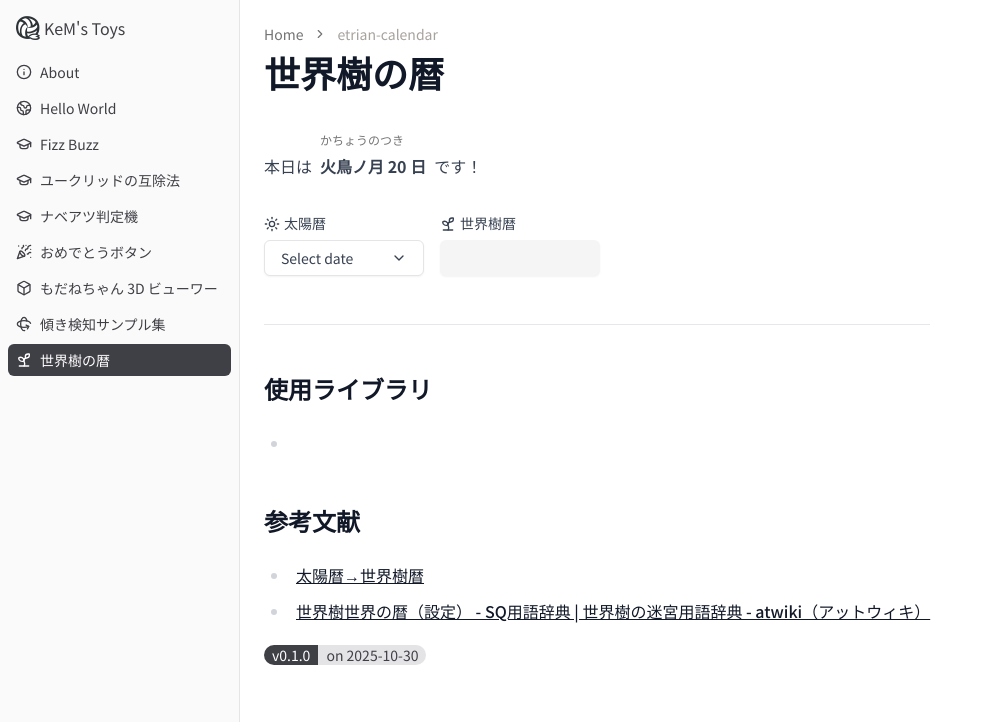
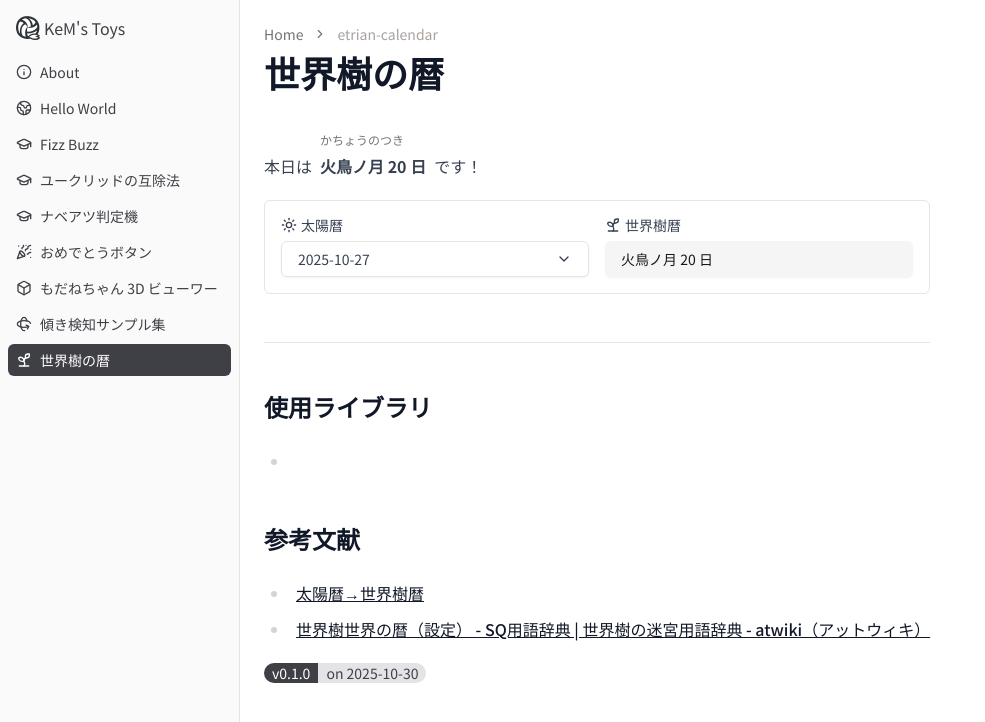
Before and after one commit to kem198/kems-toys, a Next.js app: page /etrian-calendar in a window 1280 px wide. Shown: the top 722 px of the page, without its empty margins (0-985 px from the left). Built offline with nearby package versions, Linux system fonts and the light colour scheme.

Commit message:
feat: add TodaysEtrianDateDisplay component and integrate it into the EtrianCalendar page

```diff
--- a/src/app/(toys)/etrian-calendar/_components/etrian-calendar.tsx
+++ b/src/app/(toys)/etrian-calendar/_components/etrian-calendar.tsx
@@ -2,6 +2,7 @@
 
 import { Button } from "@/components/ui/button";
 import { Calendar } from "@/components/ui/calendar";
+import { Item, ItemContent } from "@/components/ui/item";
 import { Label } from "@/components/ui/label";
 import {
   Popover,
@@ -14,29 +15,15 @@ import React from "react";
 import { toEtrianDate } from "../_utils/etrian-utils";
 
 function EtrianCalendar() {
-  const today = new Date();
-  const todaysEtrianDate = toEtrianDate(today);
-
   const [open, setOpen] = React.useState(false);
-  const [date, setDate] = React.useState<Date | undefined>(undefined);
+  const [date, setDate] = React.useState<Date | undefined>(new Date());
 
   return (
-    <div className="flex flex-col gap-4">
-      <div className="flex items-end gap-2">
-        <p className="mt-0">本日は</p>
-        <p className="mt-0">
-          <span className="text-xs text-muted-foreground">
-            {todaysEtrianDate.month.kana}
-          </span>
-          <br />
-          <span className="font-bold">{`${todaysEtrianDate.month.name} ${todaysEtrianDate.day && `${todaysEtrianDate.day} 日`}`}</span>
-        </p>
-        <p className="mt-0">です！</p>
-      </div>
-
     <div className="flex flex-wrap items-center gap-4">
-        <div className="flex flex-col gap-2">
-          <Label htmlFor="date" className="flex gap-1">
+      <Item variant="outline" className="w-full">
+        <ItemContent className="flex flex-row flex-wrap gap-4">
+          <div className="flex flex-1 flex-col gap-2">
+            <Label htmlFor="date" className="flex items-center gap-1">
               <Sun size={16} />
               太陽暦
             </Label>
@@ -45,7 +32,7 @@ function EtrianCalendar() {
                 <Button
                   variant="outline"
                   id="date"
-                className="w-40 justify-between font-normal"
+                  className="w-full justify-between font-normal"
                 >
                   {date ? format(date, "yyyy-MM-dd") : "Select date"}
                   <ChevronDownIcon />
@@ -67,16 +54,15 @@ function EtrianCalendar() {
               </PopoverContent>
             </Popover>
           </div>
-        {/* <ArrowRight size={16} /> */}
-        <div className="flex flex-col gap-2">
-          <Label className="flex gap-1">
+          <div className="flex flex-1 flex-col gap-2">
+            <Label className="flex items-center gap-1">
               <Sprout size={16} />
               世界樹暦
             </Label>
             <div>
               <Button
                 variant="secondary"
-              className="w-40 cursor-default select-text justify-between font-normal"
+                className="w-full cursor-default select-text justify-between font-normal"
               >
                 {date ? toEtrianDate(date).month.name : ""}{" "}
                 {date && toEtrianDate(date).day
@@ -85,7 +71,8 @@ function EtrianCalendar() {
               </Button>
             </div>
           </div>
-      </div>
+        </ItemContent>
+      </Item>
     </div>
   );
 }
--- /dev/null
+++ b/src/app/(toys)/etrian-calendar/_components/todays-etrian-date-display.tsx
@@ -0,0 +1,22 @@
+import { toEtrianDate } from "../_utils/etrian-utils";
+
+function TodaysEtrianDateDisplay() {
+  const today = new Date();
+  const todaysEtrianDate = toEtrianDate(today);
+
+  return (
+    <div className="flex items-end gap-2">
+      <p className="mt-0">本日は</p>
+      <p className="mt-0">
+        <span className="text-xs text-muted-foreground">
+          {todaysEtrianDate.month.kana}
+        </span>
+        <br />
+        <span className="font-bold">{`${todaysEtrianDate.month.name} ${todaysEtrianDate.day && `${todaysEtrianDate.day} 日`}`}</span>
+      </p>
+      <p className="mt-0">です！</p>
+    </div>
+  );
+}
+
+export { TodaysEtrianDateDisplay };
--- a/src/app/(toys)/etrian-calendar/page.mdx
+++ b/src/app/(toys)/etrian-calendar/page.mdx
@@ -1,7 +1,10 @@
+import { TodaysEtrianDateDisplay } from "./_components/todays-etrian-date-display";
 import { EtrianCalendar } from "./_components/etrian-calendar";
 import { Version } from "@/components/shared/version";
 
 # 世界樹の暦
+
+<TodaysEtrianDateDisplay />
 
 <EtrianCalendar />
 
```
Lines whose indentation alone changed are shown as unchanged.
